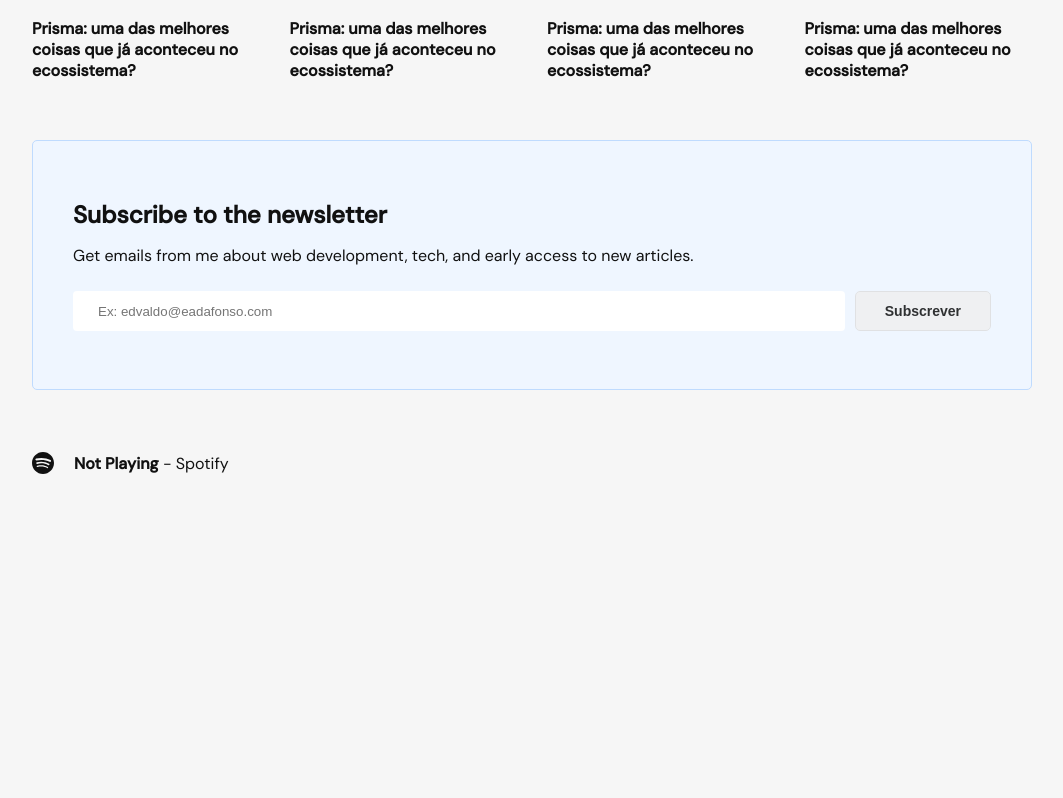
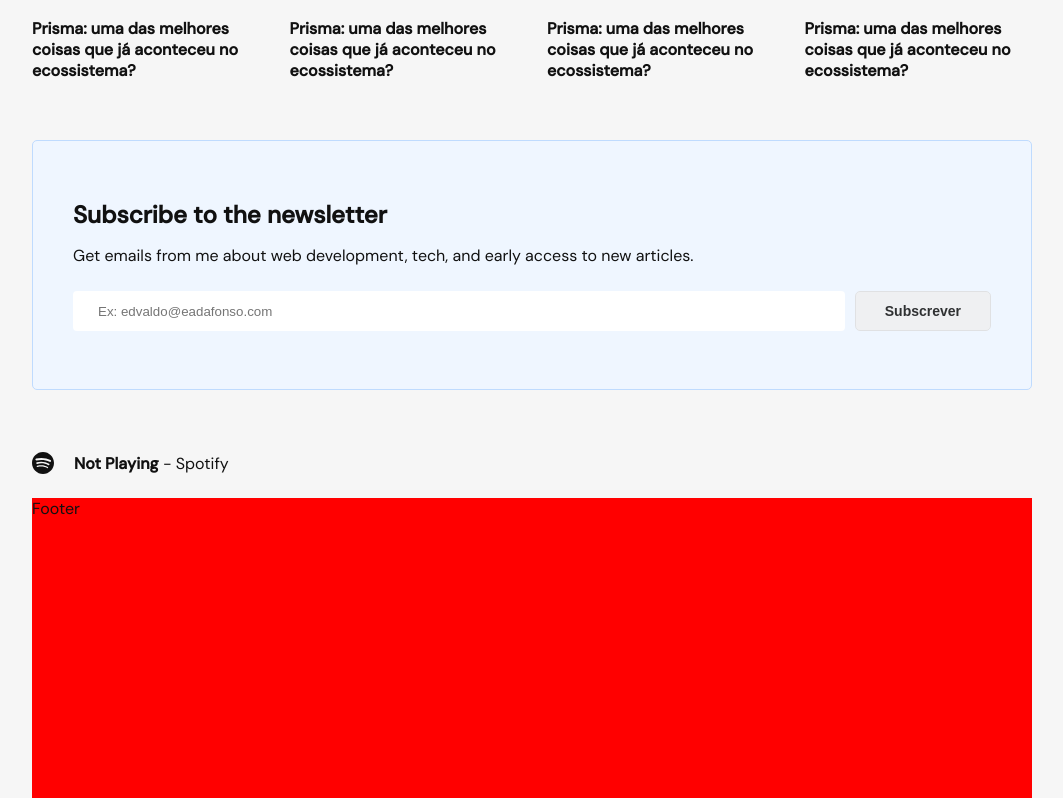
Before and after one commit to eadafonso/eadafonso-blog, a Next.js app: page / in a window 1280 px wide. Shown: the part 672-1470 px from the top of the page, without its empty margins (108-1171 px from the left). Before the commit the page ends 1170 px from the top, so only its background shows below. Built offline with nearby package versions, Linux system fonts and the light colour scheme; no server answers.

Commit message:
refactor: remove console.log

```diff
--- a/src/components/NowPlaying/index.tsx
+++ b/src/components/NowPlaying/index.tsx
@@ -25,7 +25,6 @@ export function NowPlaying() {
     getData();
   }, []);
 
-  console.log(song);
   return (
     <PlayingContainer>
       <div>
--- a/src/pages/index.tsx
+++ b/src/pages/index.tsx
@@ -22,6 +22,7 @@ import {
 
 import { FiArrowRight } from "react-icons/fi";
 import { NowPlaying } from "../components/NowPlaying";
+import { Footer } from "../components/Footer";
 
 const Home: NextPage = () => {
   return (
@@ -41,7 +42,9 @@ const Home: NextPage = () => {
 
           <List>
             <ListItem>🔭 I’m currently working on Eadfast</ListItem>
-            <ListItem>🌱 I’m currently learning Typescript + NextJs + Stitches and Radix</ListItem>
+            <ListItem>
+              🌱 I’m currently learning Typescript + NextJs + Stitches and Radix
+            </ListItem>
             <ListItem>
               👯 I’m looking to collaborate on open-source projects.
             </ListItem>
@@ -129,17 +132,7 @@ const Home: NextPage = () => {
 
       <NowPlaying />
 
-      {/*  <MainContainer>
-        <PlayContainer>
-          <div>
-            <SiSpotify size={22} />
-
-            <span>
-              <b>Not Playing</b> - Spotify
-            </span>
-          </div>
-        </PlayContainer>
-      </MainContainer> */}
+      <Footer />
     </>
   );
 };
```
